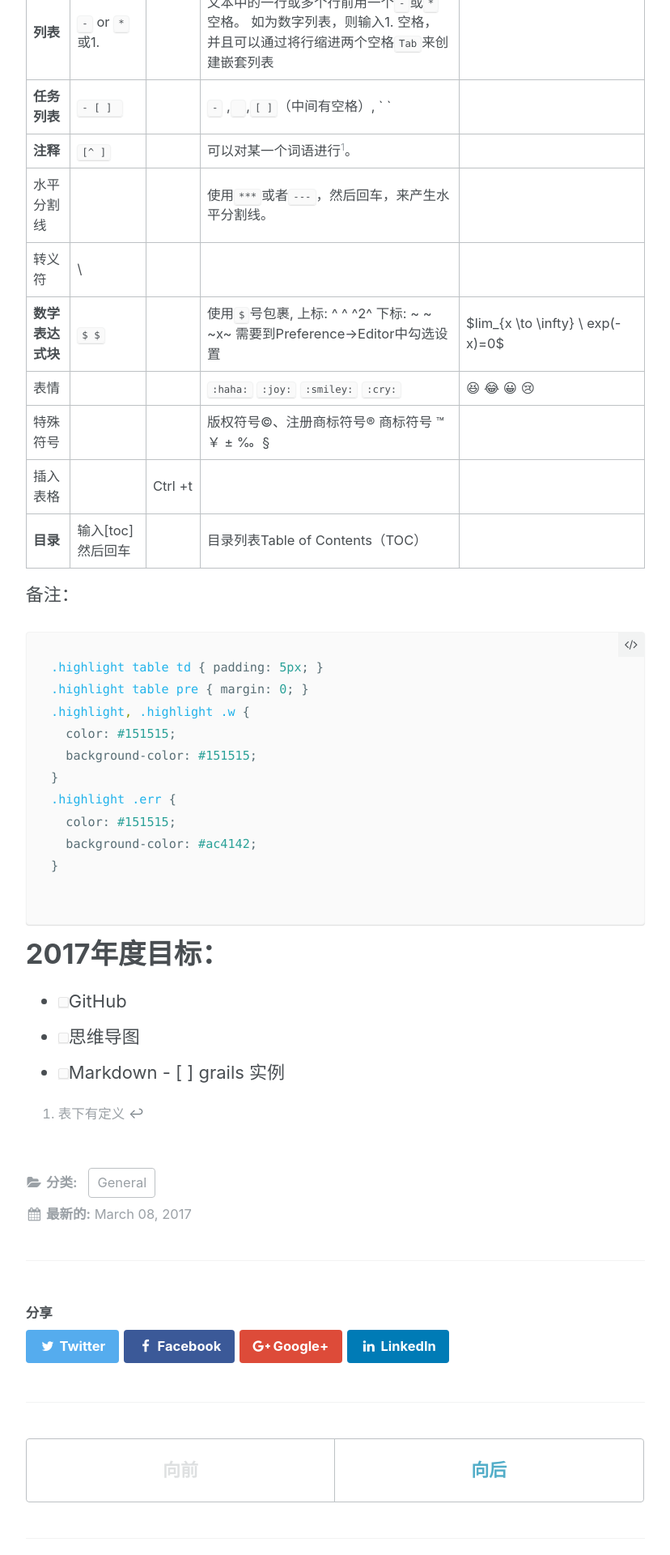
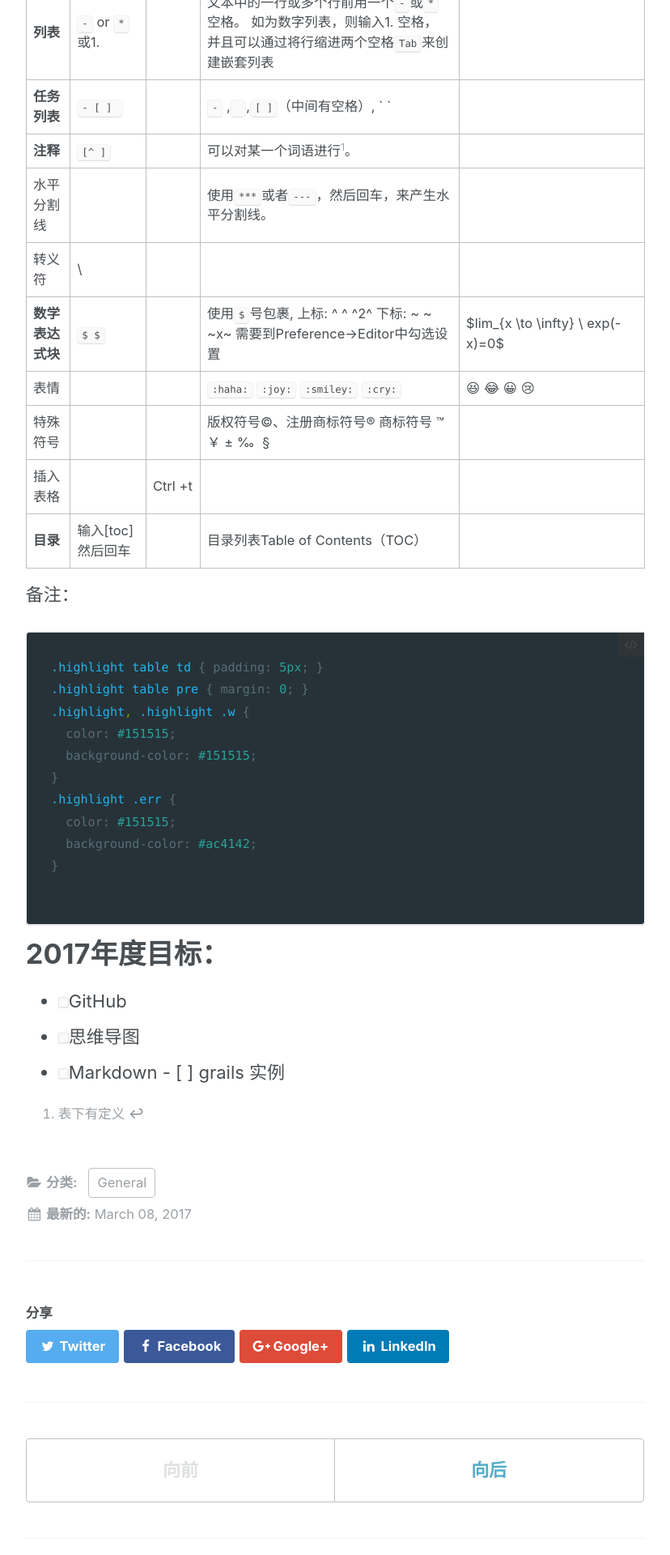
Before and after one commit to zimyx/zimyx.github.io, a Jekyll site: the page built from _posts/2017-03-08-zzz-jekyll.md, in a window 1280 px wide. Shown: the part 1231-3151 px from the top of the page at 81% size, without its empty margins (252-1080 px from the left). Built offline with Jekyll 4.4.1, drawn with Linux system fonts in a browser that asks for light colours; emoji names are drawn with the system emoji font.

Commit message:
change codebay color

```diff
--- a/_sass/_syntax.scss
+++ b/_sass/_syntax.scss
@@ -11,7 +11,7 @@ figure.highlight {
   line-height: 1.8;
   border: 1px solid $border-color;
   border-radius: $border-radius;
-  background-color: $code-background-color;
+  background-color: #263238;  //me  $code-background-color;
   box-shadow: $box-shadow;
 
   &:before {
@@ -19,7 +19,7 @@ figure.highlight {
     top: 0;
     right: 0;
     padding: 0.5em;
-    background-color: $lighter-gray;
+    background-color: $darker-gray; //me  $lighter-gray;
     content: "\f121";
     font-family: "fontawesome" !important;
     line-height: 1;
```
